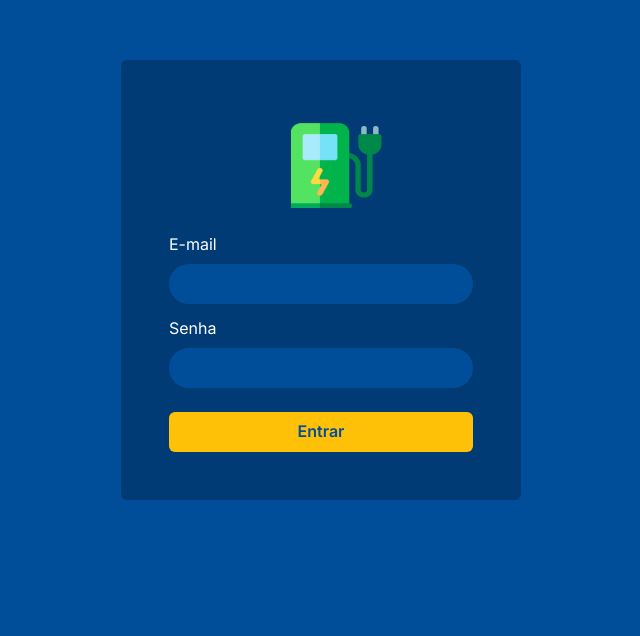
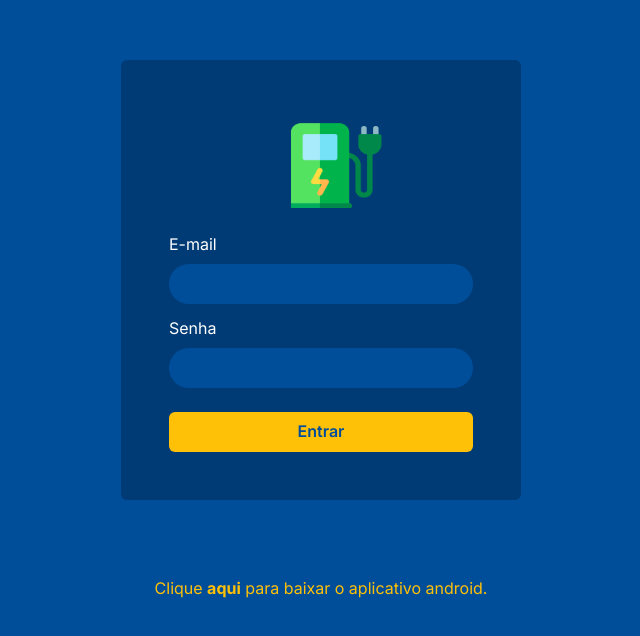
Before and after one commit to eletroposto-unb/e9o-admin-dashboard, a Next.js app: page /login in a window 1280 px wide. Shown: the part 120-756 px from the top of the page, without its empty margins (319-959 px from the left). Built offline with nearby package versions, Linux system fonts and the light colour scheme; no server answers.

Commit message:
feat: adiciona linkde download da apk

```diff
--- a/pages/login/index.tsx
+++ b/pages/login/index.tsx
@@ -37,6 +37,12 @@ function Login() {
           });
         }
       });
+  };
+
+  const handleDownload = () => {
+    const fileUrl =
+      "https://drive.google.com/file/d/1fsB-WmLIQhH3lwBZ4O7sRU3Tivyw-MOZ/view?usp=sharing";
+    window.open(fileUrl);
   };
 
   return (
@@ -96,6 +102,20 @@ function Login() {
           </Button>
         </Flex>
       </form>
+      <Text
+        position={"absolute"}
+        bottom={20}
+        color={theme.colors.secundary.main}
+      >
+        Clique{" "}
+        <span
+          style={{ fontWeight: "bold", cursor: "pointer" }}
+          onClick={handleDownload}
+        >
+          aqui
+        </span>{" "}
+        para baixar o aplicativo android.
+      </Text>
     </Flex>
   );
 }
```
